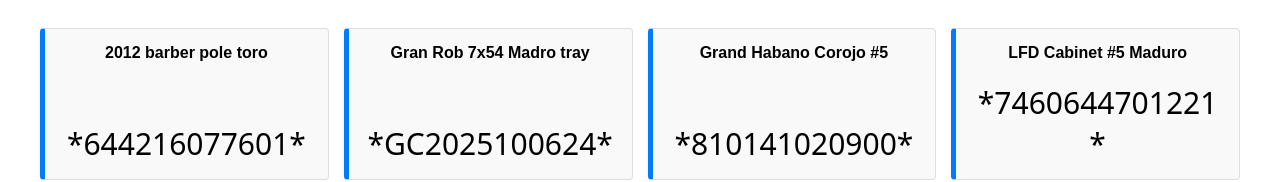
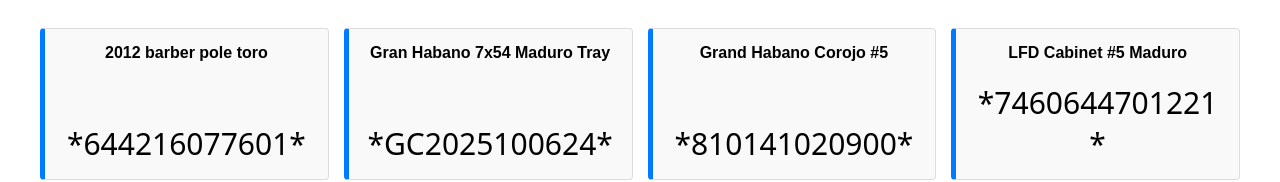
Before and after one commit to gotcigars404/gotcigars404.github.io, a plain HTML site: page index.html in a window 1280 px wide. Shown: the top 182 px of the page. Drawn offline with Linux system fonts and the light colour scheme; a web font is replaced by a local one.

Commit message:
Update Gran Rob Name

```diff
--- a/index.html
+++ b/index.html
@@ -109,7 +109,7 @@
         // 1. Data Source (Your product information)
         const products = [
             { name: "2012 barber pole toro", barcode: "644216077601" },
-            { name: "Gran Rob 7x54 Madro tray", barcode: "GC2025100624" },
+            { name: "Gran Habano 7x54 Maduro Tray", barcode: "GC2025100624" },
             { name: "Grand Habano Corojo #5", barcode: "810141020900" },
             { name: "LFD Cabinet #5 Maduro", barcode: "7460644701221" },
             { name: "LFD Cabinet #6 Maduro", barcode: "7460644701238" },
```
